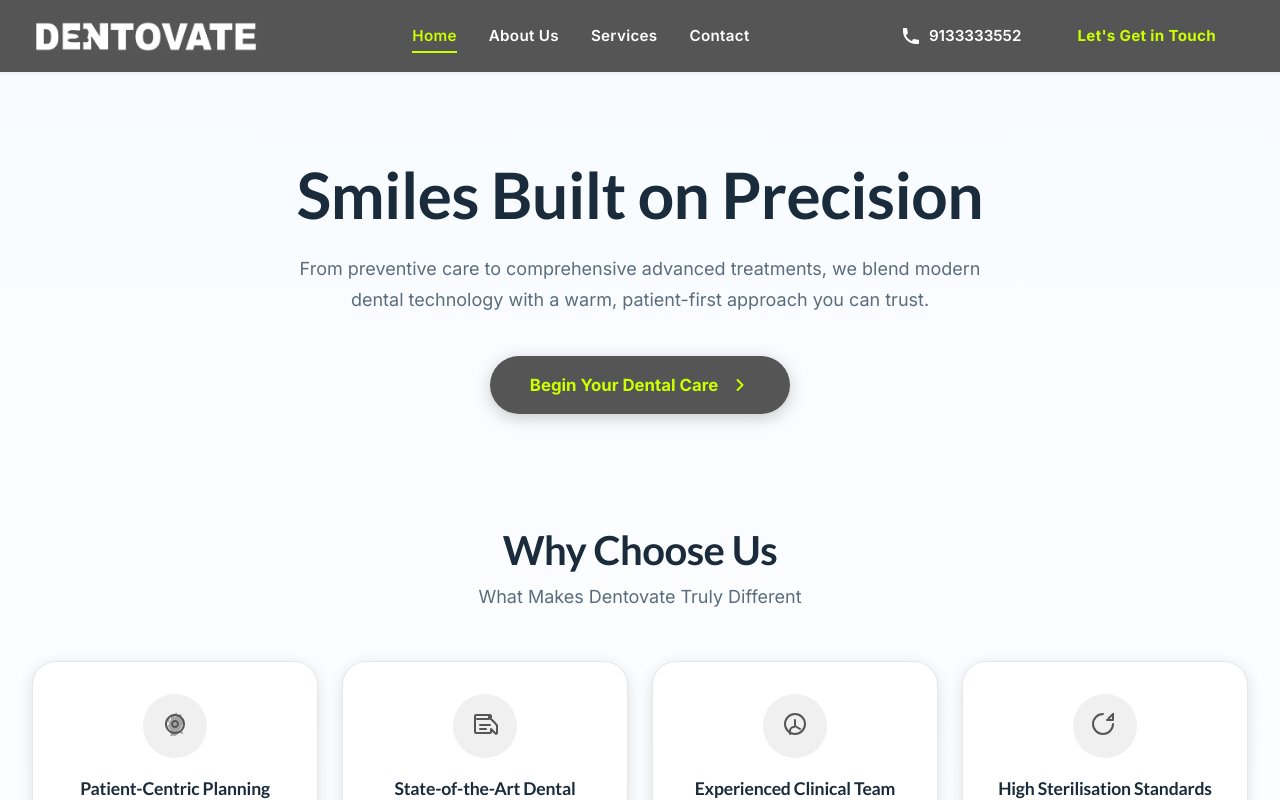
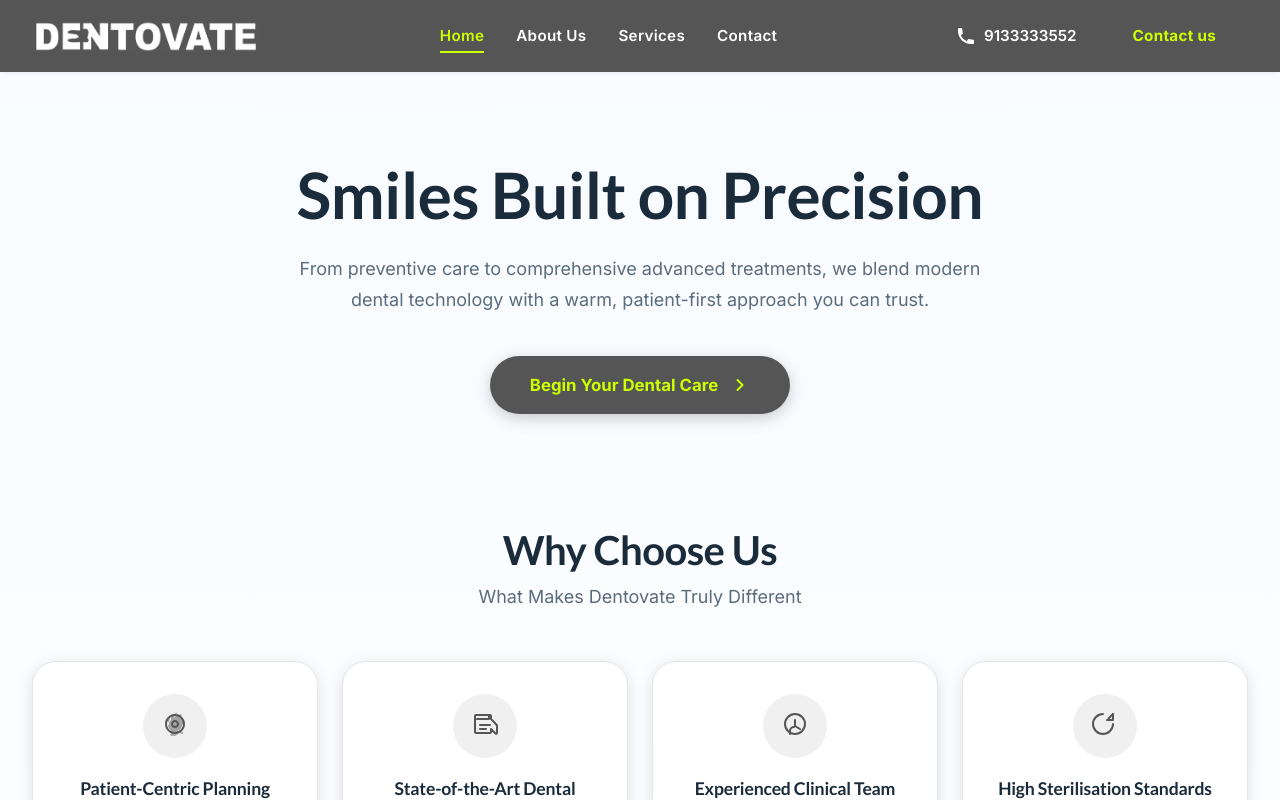
Before and after one commit to sivakumar-ops/dental-website, a React (Vite) app: page / in a window 1280 px wide. Shown: the top 800 px of the page. Built offline with nearby package versions, Linux system fonts and the light colour scheme; the HTML template or start-up script is replaced by a standard one.

Commit message:
Update Navbar.jsx

```diff
--- a/src/components/common/Navbar.jsx
+++ b/src/components/common/Navbar.jsx
@@ -54,14 +54,14 @@ const Navbar = () => {
 
             {/* CTA Button */}
             <div className={styles.navActions}>
-              <a href="tel:5005555050" className={styles.phoneLink} aria-label="Call us at (500) 555-5050">
+              <a href="tel:9133333552" className={styles.phoneLink} aria-label="Call us at 9133333552">
                 <svg width="20" height="20" viewBox="0 0 20 20" fill="none" aria-hidden="true">
                   <path d="M2 3C2 2.44772 2.44772 2 3 2H5.15287C5.64171 2 6.0589 2.35341 6.13927 2.8356L6.87858 7.27147C6.95075 7.70451 6.73206 8.13397 6.3394 8.3303L4.79126 9.10437C5.90756 11.8783 8.12168 14.0924 10.8956 15.2087L11.6697 13.6606C11.866 13.2679 12.2955 13.0492 12.7285 13.1214L17.1644 13.8607C17.6466 13.9411 18 14.3583 18 14.8471V17C18 17.5523 17.5523 18 17 18H15C7.8203 18 2 12.1797 2 5V3Z" fill="currentColor"/>
                 </svg>
                 <span>9133333552</span>
               </a>
               <Link to="/contact-us" className={styles.ctaButton}>
-                Let's Get in Touch
+                Contact us
               </Link>
             </div>
 
@@ -108,8 +108,8 @@ const Navbar = () => {
                   animate={{ opacity: 1, x: 0 }}
                   transition={{ duration: 0.3, delay: 0.1 }}
                 >
-                  <a href="tel:5005555050" className={styles.mobilePhone}>
-                    📞 (500) 555-5050
+                  <a href="tel:9133333552" className={styles.mobilePhone}>
+                    📞 9133333552
                   </a>
                 </motion.li>
               </ul>
```
